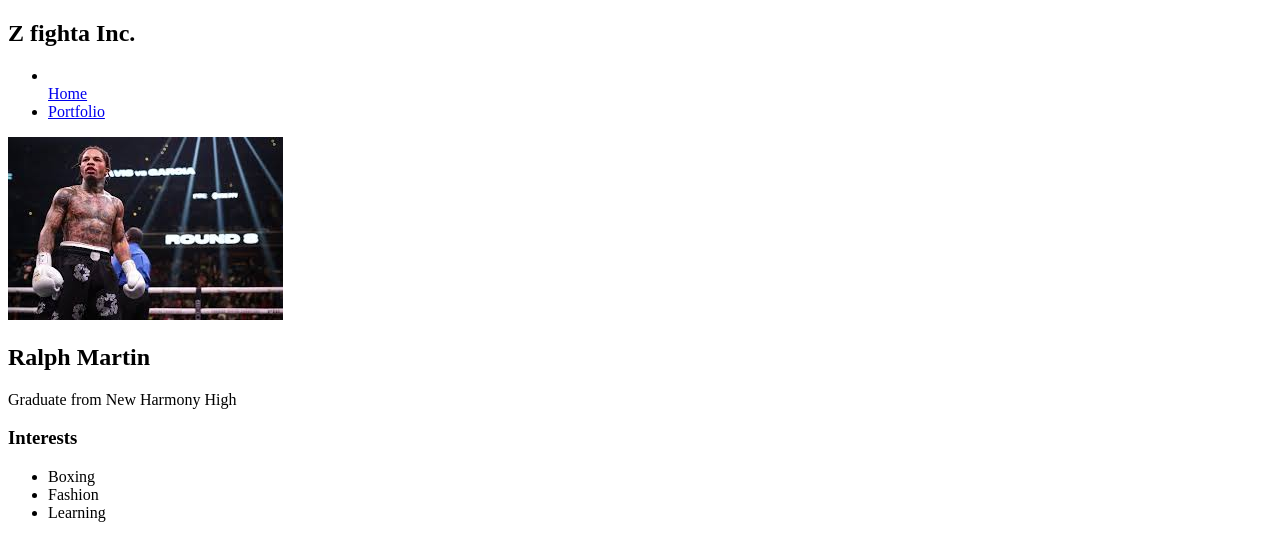
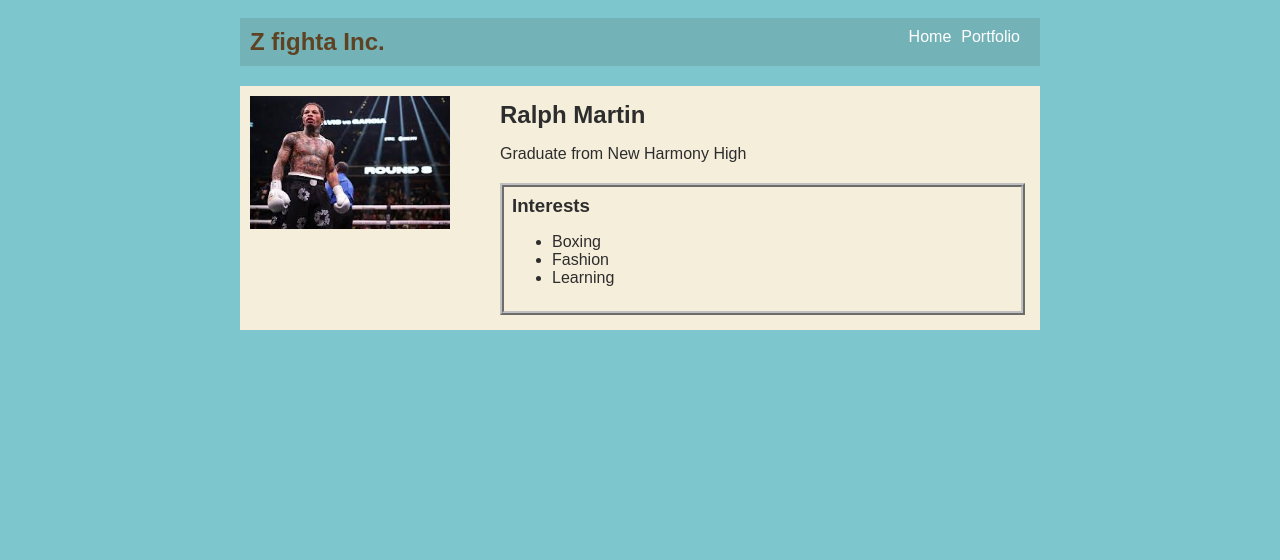
Before and after one commit to lucilfauxa/lucilfauxa.github.io, a plain HTML site: page index.html in a window 1280 px wide. Drawn offline with Linux system fonts and the light colour scheme.

Commit message:
add index.html and css files

```diff
--- a/index.html
+++ b/index.html
@@ -2,6 +2,7 @@
 <html>
   <head>
     <title>Z Fighta Inc.</title>
+    <link rel="stylesheet" href="style.css"
   </head>
 
   <body>
--- a/style.css
+++ b/style.css
@@ -0,0 +1,77 @@
+body {
+    background: rgb(125, 198, 205);
+    color: rgb(45, 45, 45);
+    padding: 10px;
+    font-family: Arial, sans-serif;
+}
+
+#all-contents {
+    max-width: 800px;
+    margin: auto;
+}
+
+/* navigation menu */
+nav {
+    background: rgba(30, 11, 6, 0.105);
+    margin: 0 auto;
+    display: flex;
+    padding: 10px;
+    Margin-bottom: 20px;
+}
+
+h1 {
+    display: flex;
+    align-items: center;
+    color: rgba(94, 61, 28, 0.96);
+    flex: 1;
+    margin: 0;
+}
+
+#nav-ul {
+    list-style-type: none;
+    margin: 0;
+    padding: 0;
+    display: flex;
+}
+
+.nav-li {
+    display: inline-block;
+    padding: 0 10px;
+}
+
+a {
+    text-decoration: none;
+    color: #fff;
+}
+
+/* main container area beneath menu */
+main {
+    background: rgb(245, 238, 219);
+    display: flex;
+    margin-top: 20px;
+}
+
+.sidebar {
+    margin-right: 25px;
+    padding: 10px;
+}
+
+.sidebar-img {
+    width: 200px;
+}
+
+.content {
+    flex: 1;
+    padding: 15px;
+}
+
+/* interests section styles */
+#interests {
+    border: 4px silver ridge;
+    padding: 8px;
+    margin-top: 20px;
+}
+
+h2, h3 {
+    margin: 0px;
+}
```
